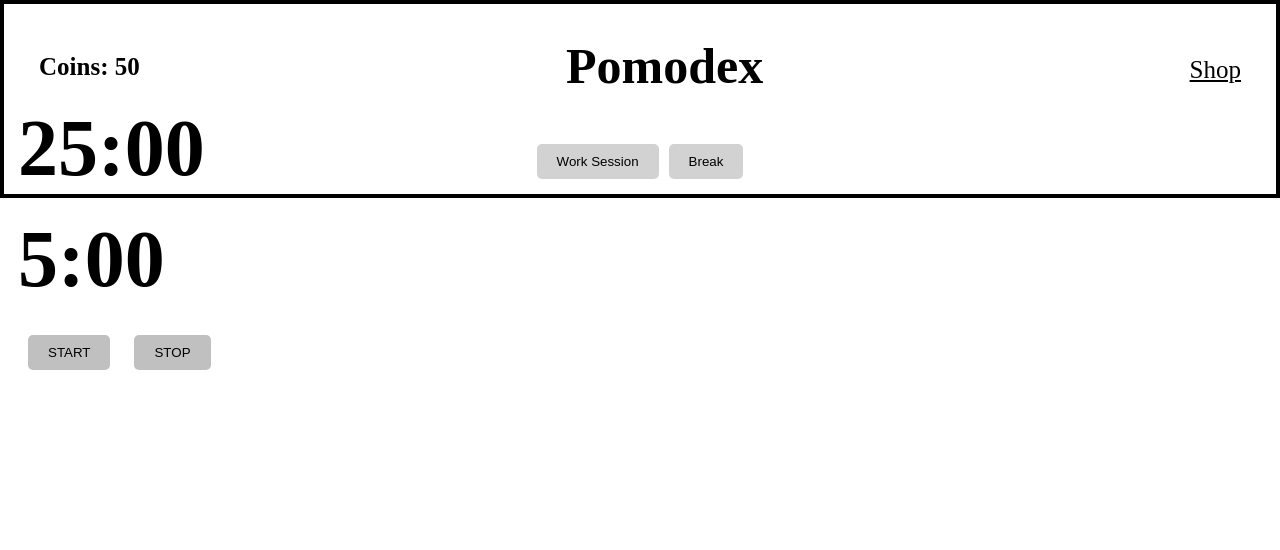
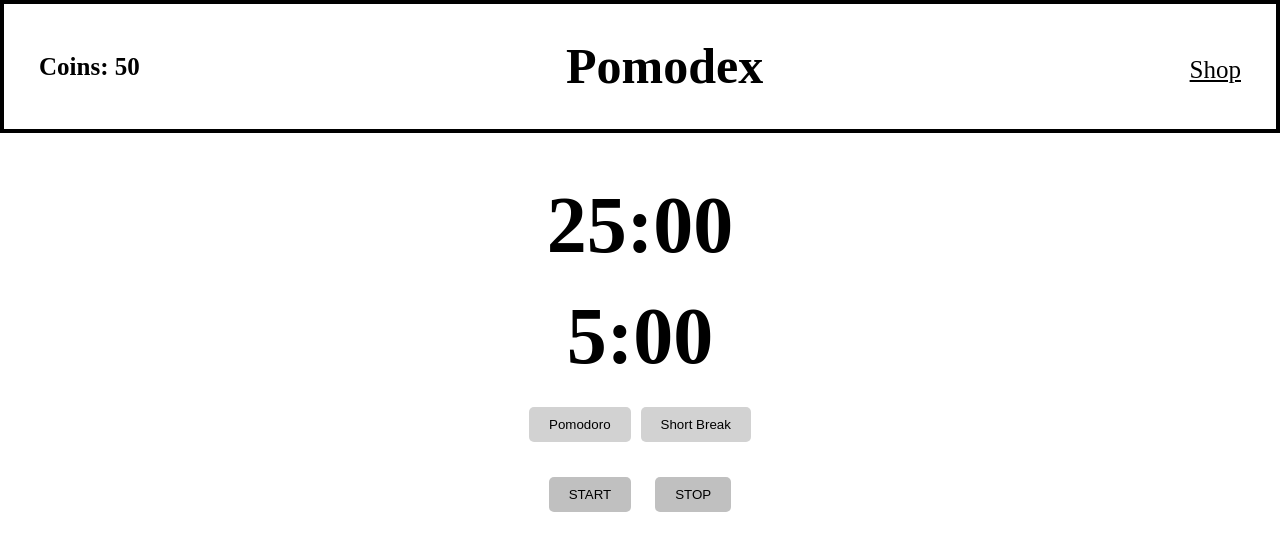
Before and after one commit to spookkuno/pomodex, a plain HTML site: page timerScreen.html in a window 1280 px wide. Drawn offline with Linux system fonts and the light colour scheme.

Commit message:
reformatted timer screen

```diff
--- a/style.css
+++ b/style.css
@@ -6,6 +6,13 @@ header {
   padding: 10px 20px;
   box-sizing: border-box;
   border: 4px solid #000000;
+  background-color: white;
+  z-index: 100;
+}
+
+body {
+  margin: 0;
+  padding-top: 150px;
 }
 
 #timerText {
@@ -75,9 +82,13 @@ header {
 
 
   .timer {
-  display: inline-block;
+    display: flex;
+    flex-direction: column;
+    align-items: center;
+    justify-content: center;
     padding: 10px;
-  width: 600px;
+    width: 100%;
+    max-width: 600px;
     box-sizing: border-box;
 }
 h1 {
@@ -109,9 +120,20 @@ h1 {
   font-size: 5em;
   margin-top: 20px;
   font-weight: bold;
+  text-align: center;
 }
+
+.container {
+  display: flex;
+  justify-content: center;
+  align-items: center;
+  width: 100%;
+}
+
 #buttons {
   margin-top: 20px;
+  text-align: center;
+  width: 100%;
 }
 #start,
 #stop {
--- a/timerScreen.html
+++ b/timerScreen.html
@@ -9,22 +9,11 @@
             <div><h1 id="startText">Pomodex</h1></div>
             <div> <a href="shopScreen.html" class="headerText">Shop</a></div>
         </div>
-
-        <div class="button-container">
-            <button class="button">Work Session</button>
-            <button class="button">Break</button>
-        </div>
     </header>
 
 
 <div class="container">
     <div class="timer">
-      <div class="button-container">
-        <button class="button" id="pomodoro-session">Pomodoro</button>
-        <button class="button" id="short-break">Short Break</button>
-        <button class="button" id="long-break">Long break</button>
-      </div>
-
       <div id="pomodoro-timer" class="timer-display" data-duration="25.00">
         25:00
       </div>
@@ -32,6 +21,11 @@
       <div id="short-timer" class="timer-display" data-duration="5.00">
         5:00
       </div>
+      <div class="button-container">
+        <button class="button" id="pomodoro-session">Pomodoro</button>
+        <button class="button" id="short-break">Short Break</button>
+      </div>
+
 
 
       <div id="buttons">
```
Lines whose indentation alone changed are shown as unchanged.
